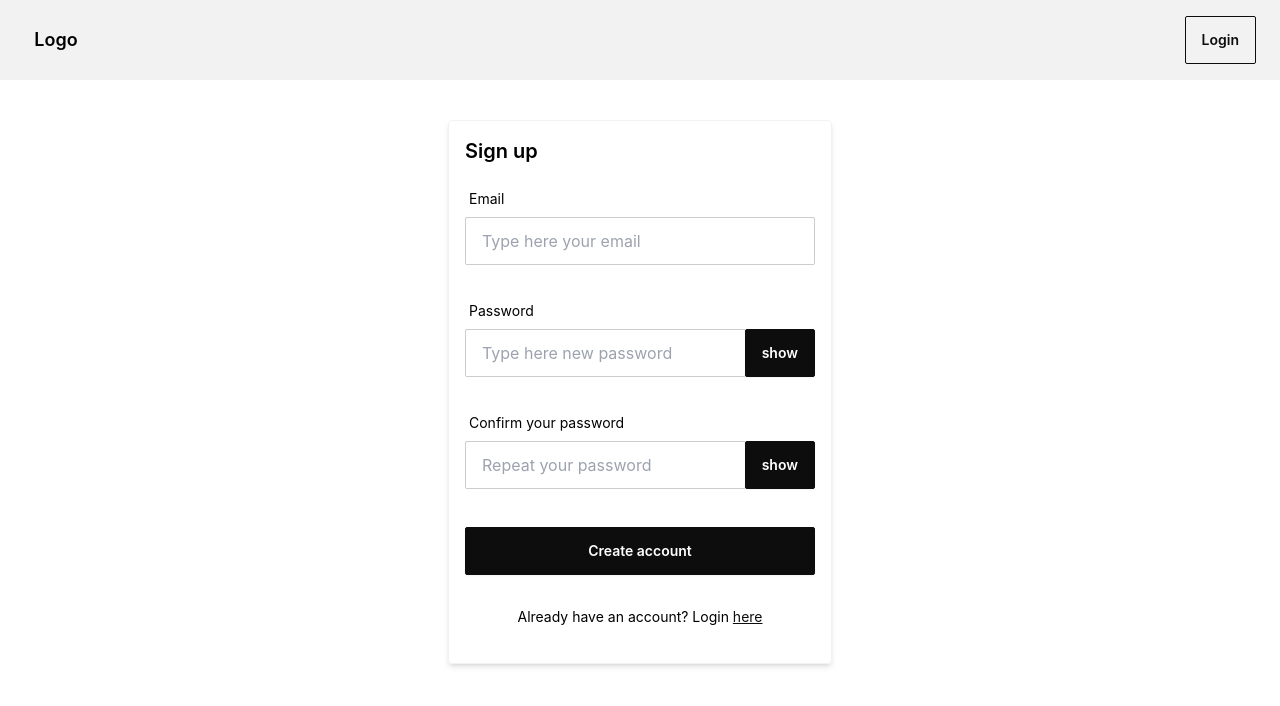
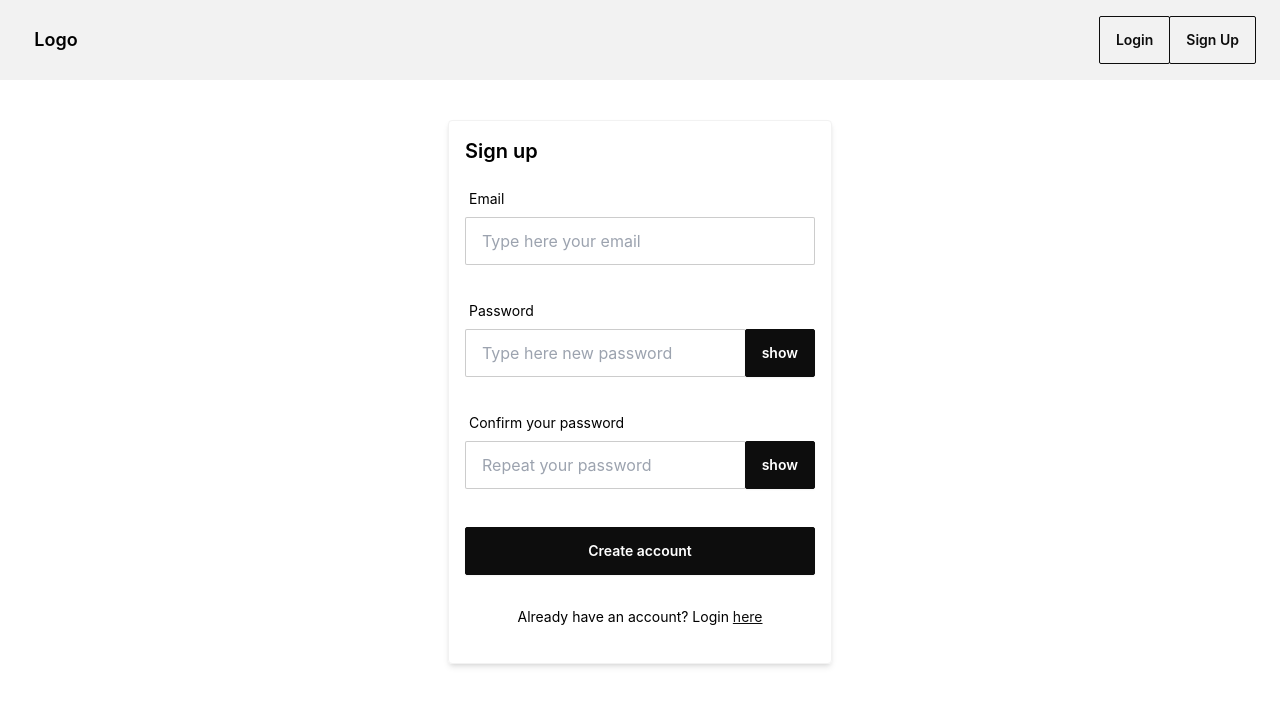
Before and after one commit to SunkissedWitch/board-games-firebase, a React (Vite) app: page /signup in a window 1280 px wide. Shown: the top 706 px of the page. Built offline with nearby package versions, Linux system fonts and the light colour scheme; no server answers.

Commit message:
added Auth provider

```diff
--- a/src/RootLayout.tsx
+++ b/src/RootLayout.tsx
@@ -1,40 +1,39 @@
 import { PropsWithChildren } from 'react'
-import { Outlet, useNavigate, useLocation } from 'react-router-dom'
+import { Outlet, useNavigate } from 'react-router-dom'
+import { useAuth } from './contexts/AuthContext'
 
 export const RootLayout = ({ children }: PropsWithChildren) => {
   const navigate = useNavigate()
-  const { pathname } = useLocation()
 
   const goToLoginPage = () => navigate('/login')
   const goToSignUpPage = () => navigate('/signup')
-  const user = null
+  const { currentUser } = useAuth()
 
   return (
     <>
       <div className='navbar bg-base-200 px-4 justify-center'>
         <div className='container justify-between gap-5 px-2'>
-          <button className="btn btn-square btn-ghost btn-lg">
-            Logo
-          </button>
-          {!user && pathname !== '/login'
-          ? <button
+          <button className='btn btn-square btn-ghost btn-lg'>Logo</button>
+          {currentUser?.email}
+          {!currentUser && (
+            <div className='join'>
+              <button
                 className='btn btn-outline btn-primary'
                 onClick={goToLoginPage}
               >
                 Login
               </button>
-          : <button
+              <button
                 className='btn btn-outline btn-primary'
                 onClick={goToSignUpPage}
               >
                 Sign Up
               </button>
-          }
+            </div>
+          )}
         </div>
       </div>
-      <main className='flex flex-col'>
-        {<Outlet /> || children}
-      </main>
+      <main className='flex flex-col'>{<Outlet /> || children}</main>
     </>
   )
 }
--- /dev/null
+++ b/src/contexts/AuthContext.tsx
@@ -0,0 +1,58 @@
+import { PropsWithChildren, createContext, useContext, useEffect, useState } from 'react'
+import { auth } from '../firebase'
+import { User, UserCredential, createUserWithEmailAndPassword, signInWithEmailAndPassword } from 'firebase/auth'
+
+interface AuthProps {
+  email: string, password: string
+}
+
+interface AuthContextProps {
+  currentUser: User | null
+  signup: (props: AuthProps) => Promise<UserCredential>
+  login: (props: AuthProps) => Promise<UserCredential>
+}
+
+function signup ({ email, password }: AuthProps) {
+  return createUserWithEmailAndPassword(auth, email, password)
+}
+
+function login ({ email, password }: AuthProps) {
+  return signInWithEmailAndPassword(auth, email, password)
+}
+
+const authCtxDefaultValue = {
+  currentUser: null,
+  signup,
+  login
+}
+
+const AuthContext = createContext<AuthContextProps>(authCtxDefaultValue)
+
+export function useAuth() {
+  return useContext(AuthContext)
+}
+
+export function AuthProvider ({ children }: PropsWithChildren) {
+  const [currentUser, setCurrentUser] = useState<User | null>(null)
+  const [loading, setLoading] = useState<boolean>(true)
+
+  useEffect(() => {
+    const unsubscribe = auth.onAuthStateChanged(user => {
+      console.log('user', user)
+      setCurrentUser(user)
+      setLoading(false)
+    })
+    return unsubscribe
+  }, [])
+
+  const value: AuthContextProps = {
+    ...authCtxDefaultValue,
+    currentUser,
+  }
+
+  return (
+    <AuthContext.Provider value={value}>
+      {!loading && children}
+    </AuthContext.Provider>
+  )
+}
--- a/src/main.tsx
+++ b/src/main.tsx
@@ -4,9 +4,12 @@ import ReactDOM from 'react-dom/client'
 import { RouterProvider } from 'react-router-dom'
 import './index.css'
 import { router } from './router'
+import { AuthProvider } from './contexts/AuthContext'
 
 ReactDOM.createRoot(document.getElementById('root')!).render(
   <React.StrictMode>
-    <RouterProvider router={router} />
+    <AuthProvider>
+      <RouterProvider router={router} />
+    </AuthProvider>
   </React.StrictMode>,
 )
--- a/src/pages/login.tsx
+++ b/src/pages/login.tsx
@@ -1,8 +1,8 @@
 import { useForm, SubmitHandler } from 'react-hook-form'
-import { AuthErrorCodes, signInWithEmailAndPassword } from 'firebase/auth'
-import { auth } from '../firebase'
+import { AuthErrorCodes } from 'firebase/auth'
 import { FirebaseError } from 'firebase/app'
-import { Link } from 'react-router-dom'
+import { Link, useNavigate } from 'react-router-dom'
+import { useAuth } from '../contexts/AuthContext'
 
 type Inputs = {
   email: string
@@ -16,11 +16,14 @@ export const Login = () => {
     formState: { errors },
     setError
   } = useForm<Inputs>()
+  const { login } = useAuth()
+  const navigate = useNavigate()
 
   const onSubmit: SubmitHandler<Inputs> = async ({ email, password }) => {
     try {
-      const userCredential = await signInWithEmailAndPassword(auth, email, password)
+      const userCredential = await login({ email, password })
       console.log('userCredential', userCredential?.user)
+      navigate('/')
     } catch (error) {
       if (error instanceof FirebaseError) {
         const errorCode = error.code
--- a/src/pages/signup.tsx
+++ b/src/pages/signup.tsx
@@ -1,9 +1,9 @@
 import { useForm, SubmitHandler } from 'react-hook-form'
-import { AuthErrorCodes, createUserWithEmailAndPassword } from 'firebase/auth'
-import { auth } from '../firebase'
+import { AuthErrorCodes } from 'firebase/auth'
 import { FirebaseError } from 'firebase/app'
 import { useRef, useState } from 'react'
 import { Link } from 'react-router-dom'
+import { useAuth } from '../contexts/AuthContext'
 
 type Inputs = {
   email: string
@@ -21,6 +21,7 @@ export const Signup = () => {
   } = useForm<Inputs>()
   const password = useRef({});
   password.current = watch("password", "")
+  const { signup } = useAuth()
 
   const [passwordVisible, setPasswordVisible] = useState<boolean>(false)
   const [confirmPasswordVisible, setConfirmPasswordVisible] = useState<boolean>(false)
@@ -30,7 +31,7 @@ export const Signup = () => {
   const onSubmit: SubmitHandler<Inputs> = async ({ email, password }) => {
     console.log("onSubmit values:", email, password)
     try {
-      const userCredential = await createUserWithEmailAndPassword(auth, email, password)
+      const userCredential = await signup({ email, password })
       console.log('userCredential', userCredential?.user)
     } catch (error) {
       if (error instanceof FirebaseError) {
--- a/src/router.tsx
+++ b/src/router.tsx
@@ -5,8 +5,6 @@ import { ProductPage, getCurrentProduct } from "./pages/product"
 import { Orders } from "./pages/order"
 import { Login } from "./pages/login"
 import { Signup } from "./pages/signup"
-import { auth } from './firebase'
-console.log(auth)
 
 export const router = createBrowserRouter([
   {
```
Lines whose indentation alone changed are shown as unchanged.
